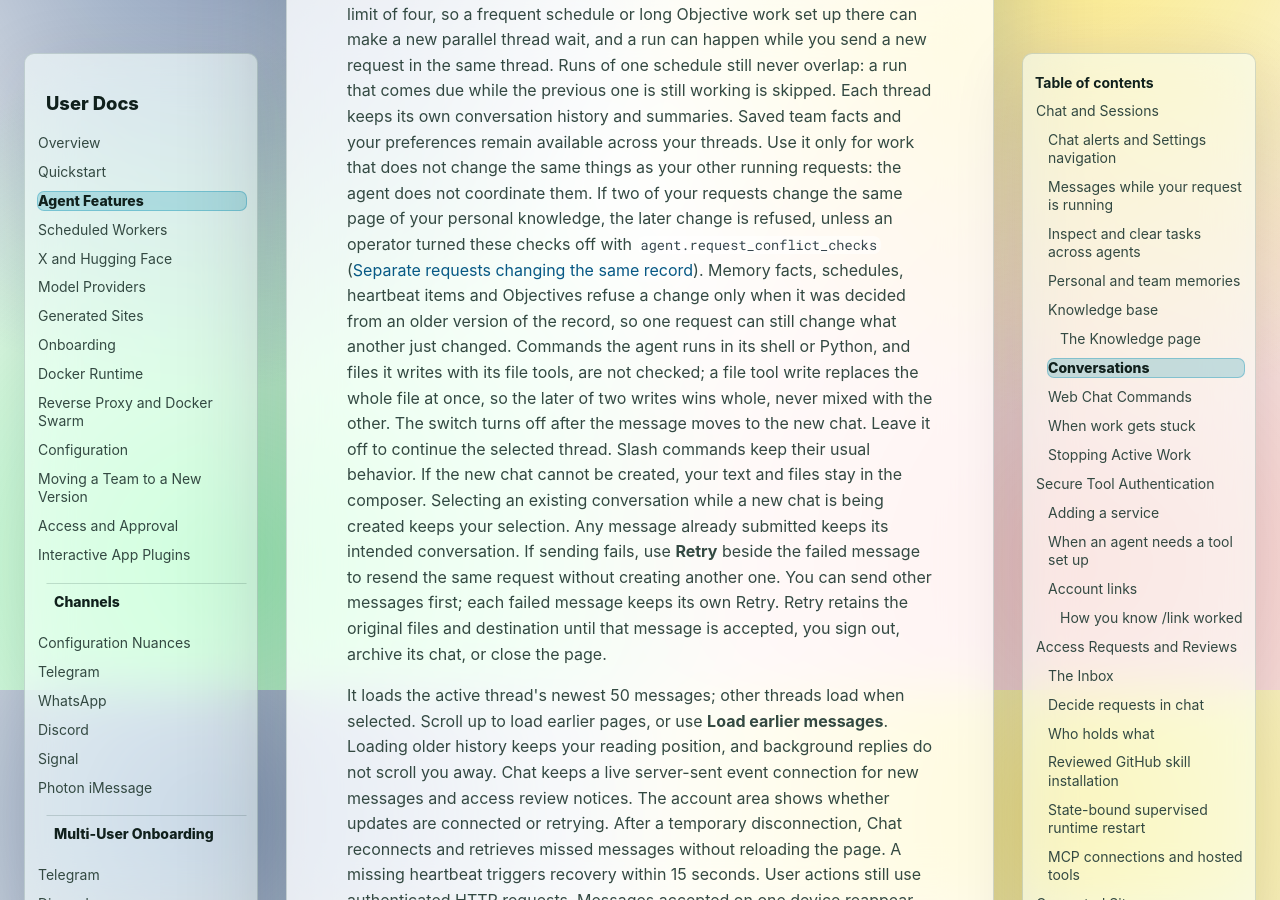
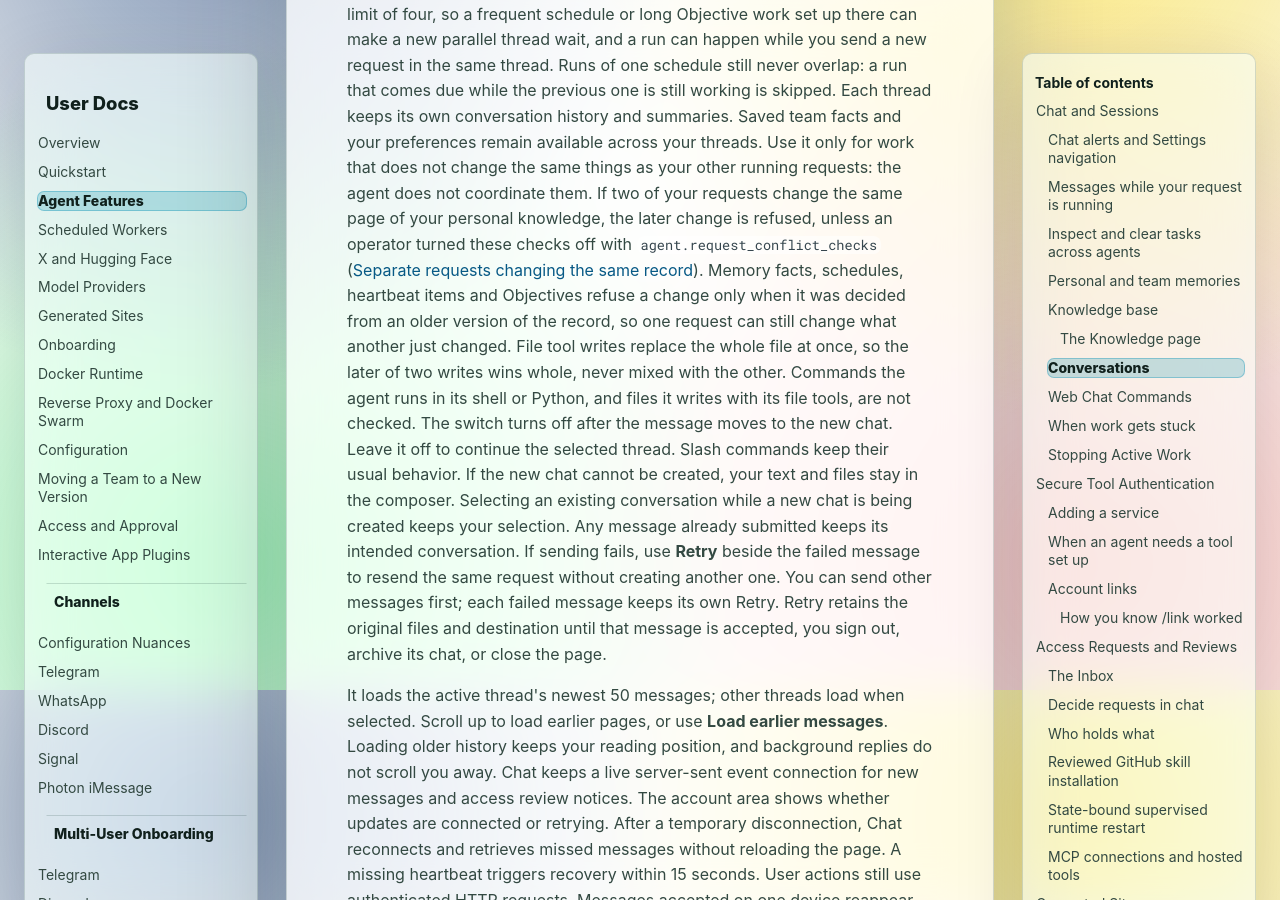
Before and after one commit to enzimo/universal-agents, an MkDocs documentation site: the page built from user_docs_source/features.md, in a window 1280 px wide and 900 px high, scrolled down 8310 px. Built offline with MkDocs 1.6.1 and Material for MkDocs 9.7.7, drawn with Linux system fonts in a browser that asks for light colours.

Commit message:
Keep the atomic-write note separate from parallel reply instructions
Reposition the same explanation so it merges independently with the reply-history fix.

[skip ci]

```diff
--- a/user_docs_source/features.md
+++ b/user_docs_source/features.md
@@ -323,10 +323,10 @@ operator turned these checks off with `agent.request_conflict_checks`
 ([Separate requests changing the same record](configuration.md#separate-requests-changing-the-same-record)).
 Memory facts, schedules, heartbeat items and Objectives refuse a change only
 when it was decided from an older version of the record, so one request can
-still change what another just changed. Commands the agent runs in its shell or
-Python, and files it writes with its file tools, are not checked; a file tool
-write replaces the whole file at once, so the later of two writes wins whole,
-never mixed with the other. The switch
+still change what another just changed. File tool writes replace the whole
+file at once, so the later of two writes wins whole, never mixed with the
+other. Commands the agent runs in its shell or
+Python, and files it writes with its file tools, are not checked. The switch
 turns off after the message moves to the new chat. Leave it off to continue
 the selected thread. Slash commands keep their usual behavior.
 If the new chat cannot be created, your text and files stay in the composer.
```
